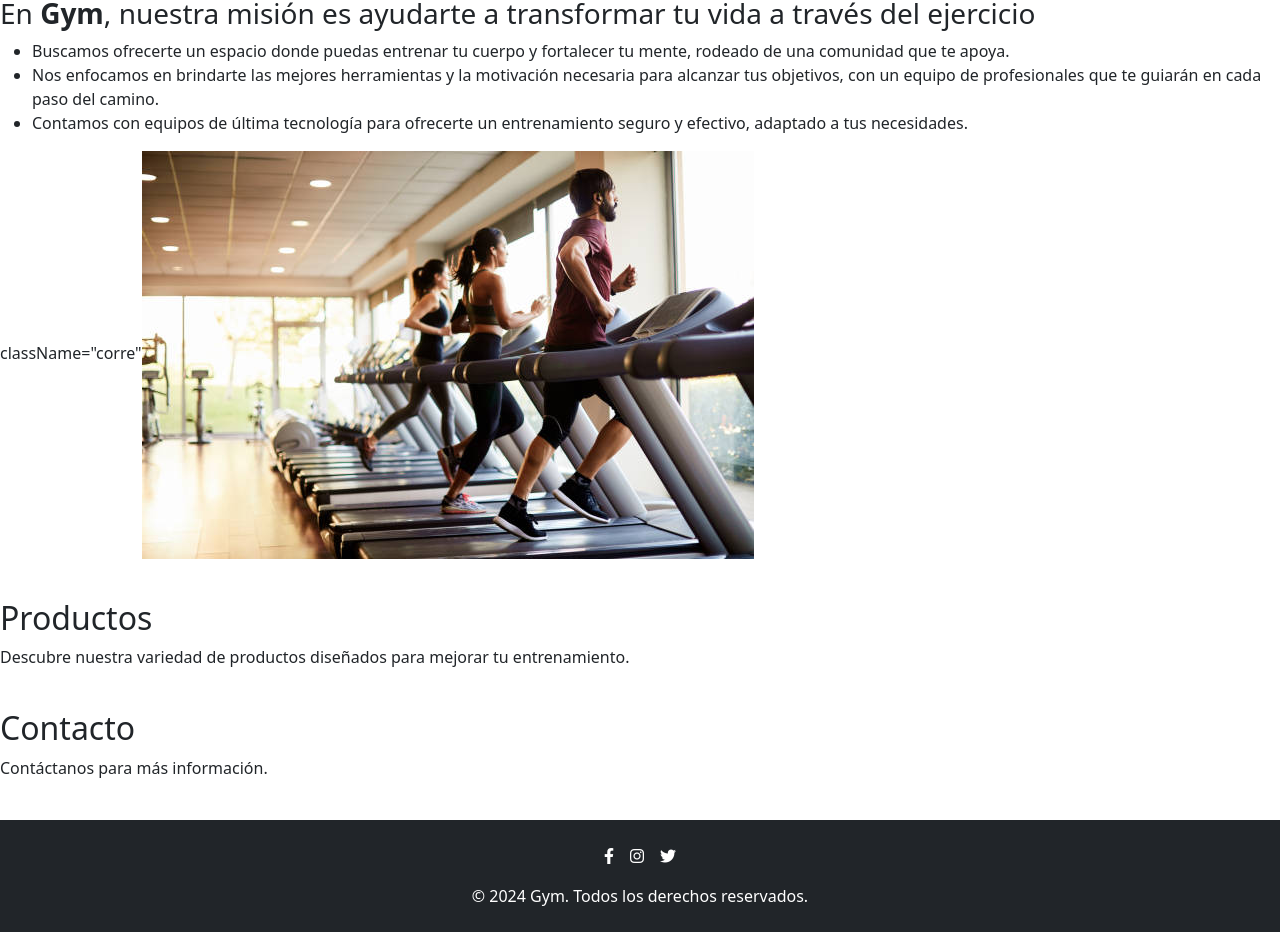
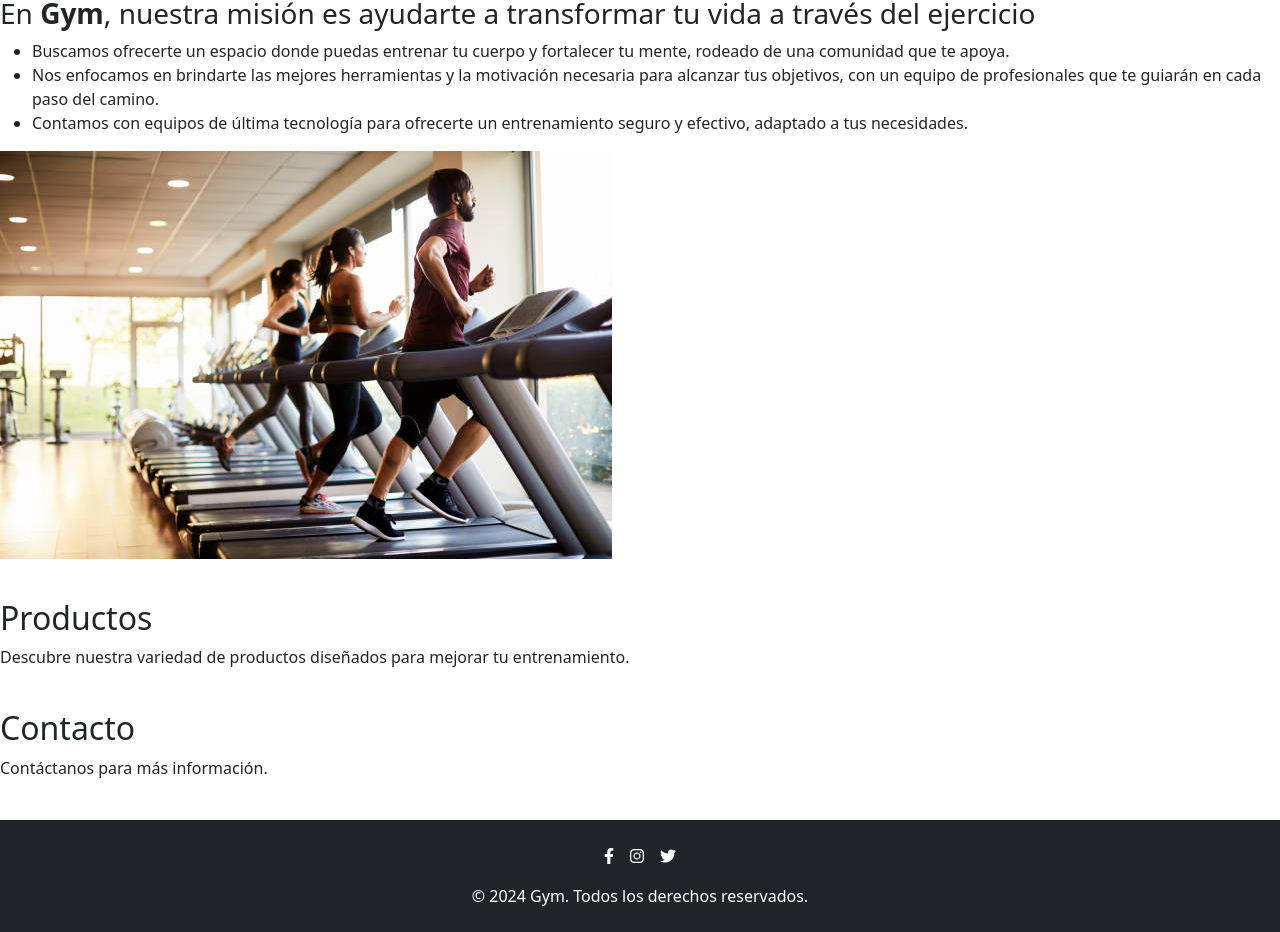
Before and after one commit to myrx2/proyecto-gym, a Next.js app: page / in a window 1280 px wide. Shown: the part 965-1897 px from the top of the page. Built offline with nearby package versions, Linux system fonts and the light colour scheme.

Commit message:
cambios en css

```diff
--- a/src/sections/AboutSection.js
+++ b/src/sections/AboutSection.js
@@ -17,7 +17,7 @@ export default function AboutSection() {
           Contamos con equipos de última tecnología para ofrecerte un entrenamiento seguro y efectivo, adaptado a tus necesidades.
         </li>
       </ul>
-      <div> className="corre"
+      <div className="corre">
         <img src="/images/cinta.jpg" alt="Imagen del Gimnasio" />
       </div>
     </section>
```
